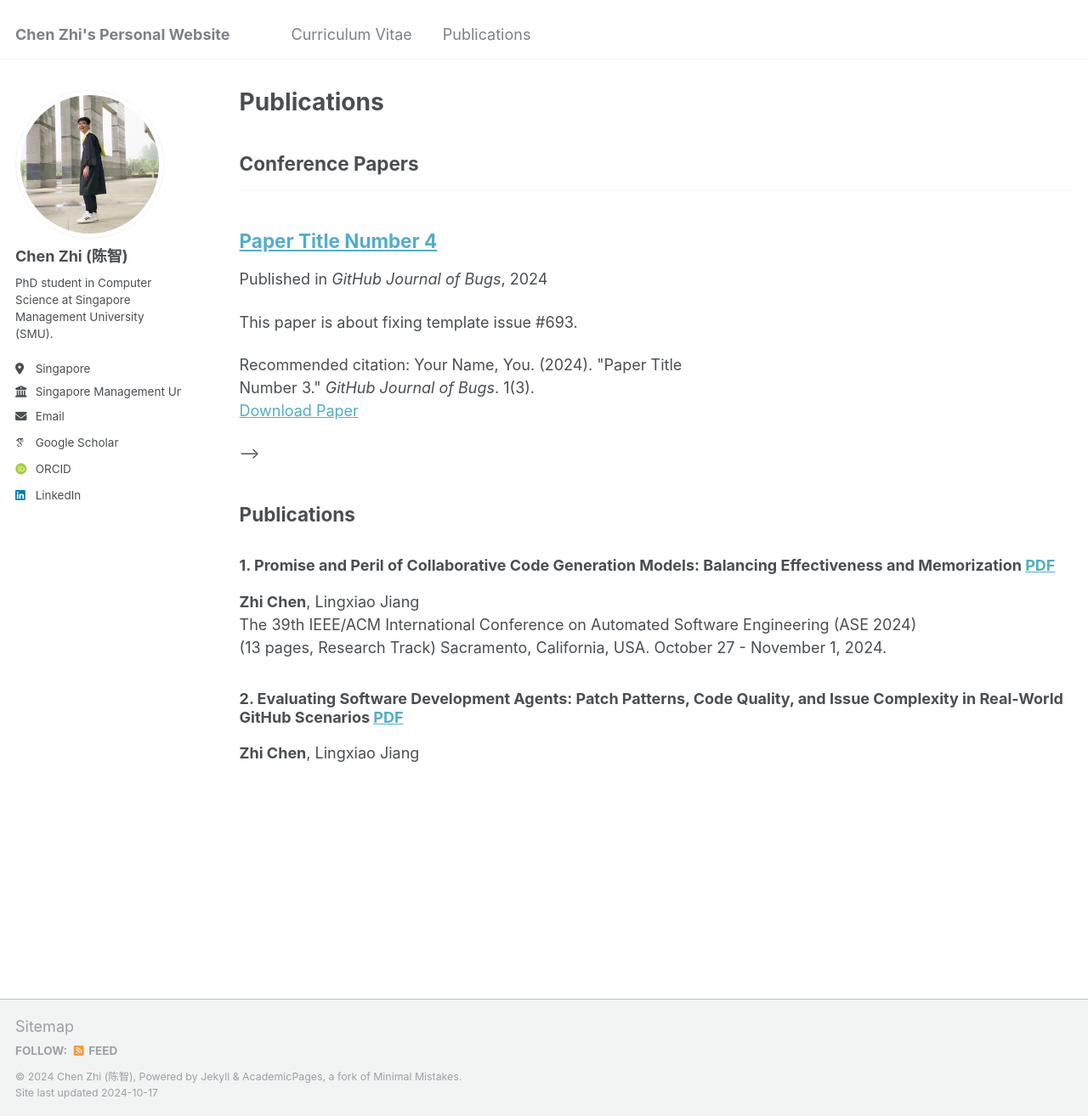
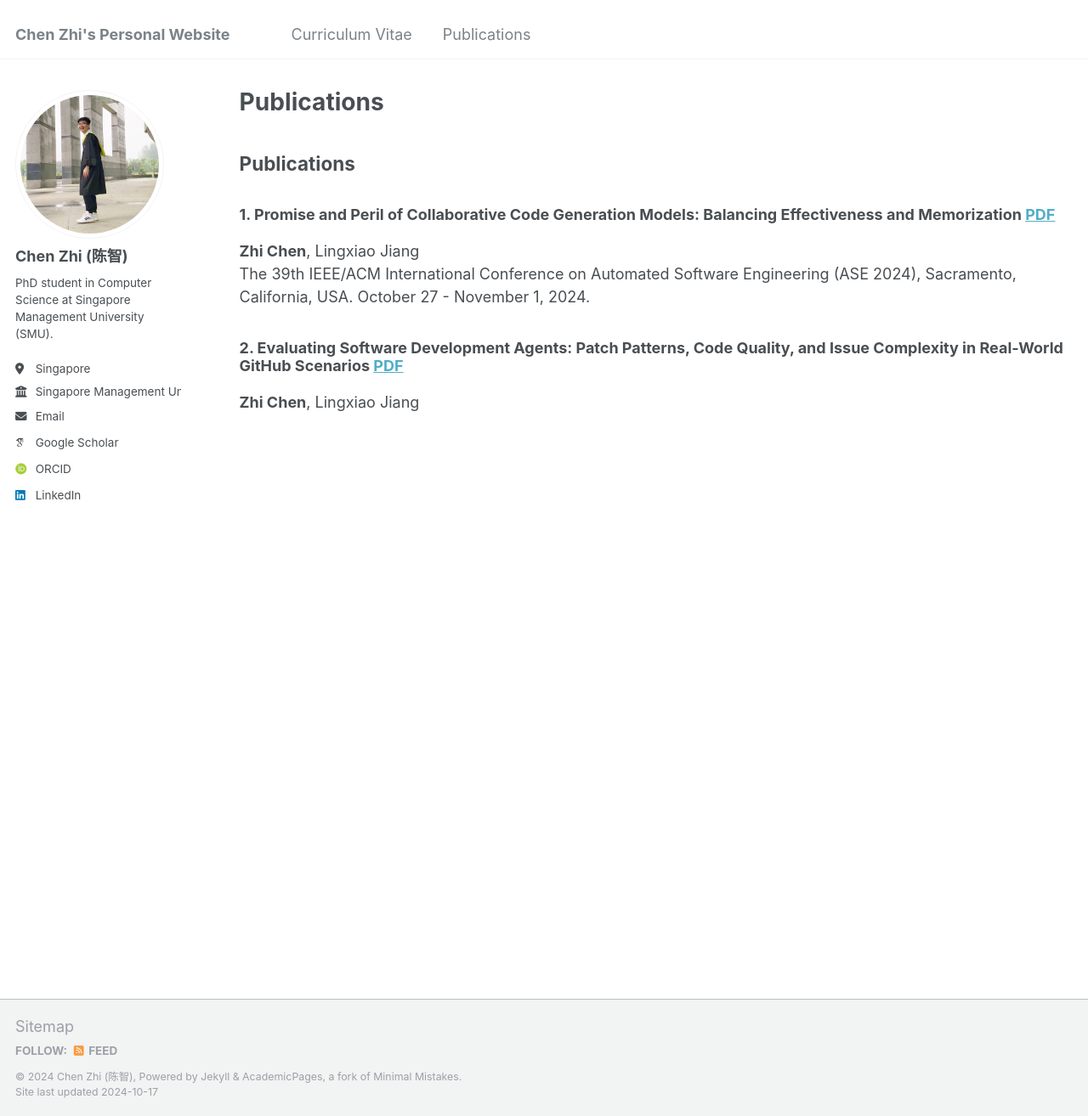
Before and after one commit to chenzhi-cz/chenzhi-cz.github.io, a Jekyll site: the page built from _pages/publications.html, in a window 1280 px wide and 1314 px high. Shown: the whole window at 85% size. Built offline with Jekyll 4.4.1, drawn with Linux system fonts in a browser that asks for light colours; some web fonts are replaced.

Commit message:
Update publications.html

```diff
--- a/_pages/publications.html
+++ b/_pages/publications.html
@@ -4,39 +4,14 @@ title: "Publications"
 permalink: /publications/
 author_profile: true
 ---
-
-<!-- <div class="wordwrap">You can also find my articles on <a href="https://scholar.google.com/citations?user=vRIKYD8AAAAJ&hl=en&oi=ao">my Google Scholar profile</a>.</div> -->
-
 {% include base_path %}
 
-<!-- <!-- New style rendering if publication categories are defined -->
-{% if site.publication_category %}
-  {% for category in site.publication_category %}
-    {% assign title_shown = false %}
-    {% for post in site.publications reversed %}
-      {% if post.category != category[0] %}
-        {% continue %}
-      {% endif %}
-      {% unless title_shown %}
-        <h2>{{ category[1].title }}</h2><hr />
-        {% assign title_shown = true %}
-      {% endunless %}
-      {% include archive-single.html %}
-    {% endfor %}
-  {% endfor %}
-{% else %}
-  {% for post in site.publications reversed %}
-    {% include archive-single.html %}
-  {% endfor %}
-{% endif %}
- -->
 <h2>Publications</h2>
 
 <!-- First Paper -->
 <h3>1. Promise and Peril of Collaborative Code Generation Models: Balancing Effectiveness and Memorization <a href="https://arxiv.org/pdf/2409.12020">PDF</a></h3>
 <p><strong>Zhi Chen</strong>, Lingxiao Jiang<br/>
-The 39th IEEE/ACM International Conference on Automated Software Engineering (ASE 2024)<br/>
-(13 pages, Research Track) Sacramento, California, USA. October 27 - November 1, 2024.</p>
+The 39th IEEE/ACM International Conference on Automated Software Engineering (ASE 2024), Sacramento, California, USA. October 27 - November 1, 2024.</p>
 
 <!-- Second Paper -->
 <h3>2. Evaluating Software Development Agents: Patch Patterns, Code Quality, and Issue Complexity in Real-World GitHub Scenarios <a href="https://arxiv.org/pdf/2410.12468">PDF</a></h3>
```
